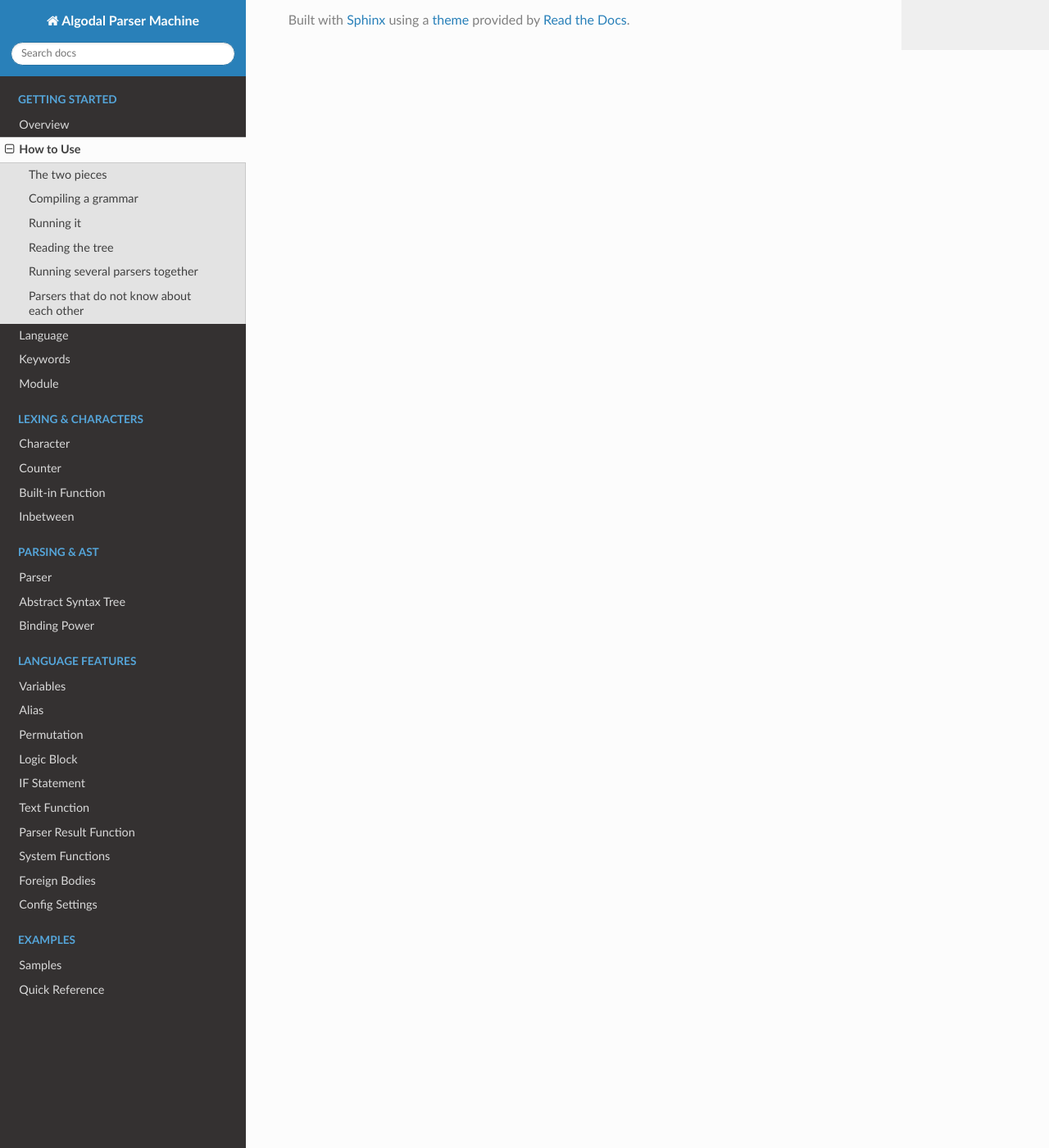
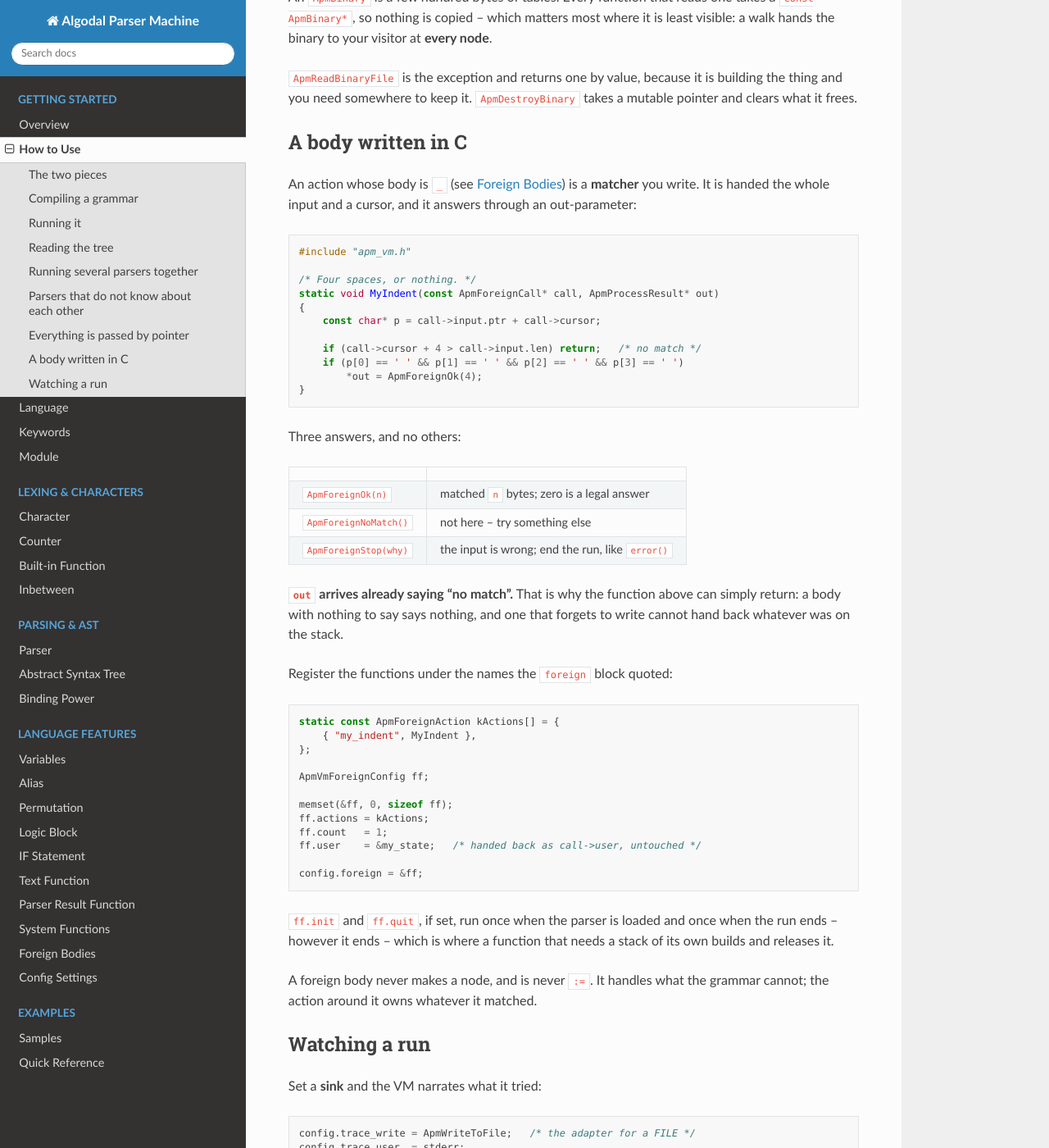
Before and after one commit to Algodal/Algodal_Parser_Machine_Manual, a Sphinx documentation site: the page built from manual/source/how_to_use.md, in a window 1280 px wide and 1400 px high, scrolled down 3256 px. Shown: the whole window at 82% size. Built offline with Sphinx 7.4.7 and the Read the Docs theme 3.1.0, drawn with Linux system fonts in a browser that asks for light colours; some of the changed text lies outside the part shown.

Commit message:
How-to: pointers, the foreign out-parameter, and the trace sink
The C API changed under it: ApmBinary is passed by pointer, a foreign
body answers through an out-parameter, and a trace goes to a sink rather
than a FILE. The page now also shows the host side of a foreign body and
how to watch a run, which it never covered.

Co-Authored-By: Claude Opus 5 <noreply@anthropic.com>
Claude-Session: https://claude.ai/code/session_01HGfLzUsYbx6Lob9ACixRYf

````diff
--- a/manual/source/how_to_use.md
+++ b/manual/source/how_to_use.md
@@ -46,18 +46,19 @@ int main(void)
     /* the text to parse */
     text = ApmReadSourceFile("input.txt", &length, &padded);
 
+    memset(&config, 0, sizeof config);   /* every setting has a default */
     config.input.ptr  = (char*)text;
     config.input.len  = length;
     config.padded_len = padded;
 
-    result = ApmVmRun(program, config);
+    result = ApmVmRun(&program, config);
 
     printf("consumed %u of %u bytes, %u root nodes\n",
            result.bytes_length, length, result.count);
 
     ApmDestroyVmResult(result);
     ApmFreeAllocatedBuffer(text);
-    ApmDestroyBinary(program);
+    ApmDestroyBinary(&program);
     return 0;
 }
 ```
@@ -71,7 +72,7 @@ int main(void)
 for (uint32_t i = 0; i < result.count; i++)
 {
     uint32_t    n = 0, v = 0;
-    const char* name  = ApmNodeNameOf(program, result.nodes[i], &n);
+    const char* name  = ApmNodeNameOf(&program, result.nodes[i], &n);
     ApmReadOnlyBuffer value = ApmGetNodeValue(result.nodes[i], (char*)text, &v);
 
     printf("%.*s = %.*s\n", (int)n, name, (int)v, (const char*)value);
@@ -109,9 +110,10 @@ int main(void)
     text   = ApmReadSourceFile("page.html", &length, &padded);
 
     set = ApmVmLinkCreate();
-    ApmVmLinkAddBinary(set, NULL, page);      /* index 0: the one that starts */
-    ApmVmLinkAddBinary(set, NULL, script);
+    ApmVmLinkAddBinary(set, NULL, &page);     /* index 0: the one that starts */
+    ApmVmLinkAddBinary(set, NULL, &script);
 
+    memset(&config, 0, sizeof config);
     config.input.ptr  = (char*)text;
     config.input.len  = length;
     config.padded_len = padded;
@@ -122,8 +124,8 @@ int main(void)
 
     ApmDestroyVmResult(result);
     ApmVmLinkDestroy(set);                    /* the set, then the binaries */
-    ApmDestroyBinary(page);
-    ApmDestroyBinary(script);
+    ApmDestroyBinary(&page);
+    ApmDestroyBinary(&script);
     ApmFreeAllocatedBuffer(text);
     return 0;
 }
@@ -157,3 +159,99 @@ what differs between them is data rather than code.
 :::{seealso}
 How one module calls into another is described in [Module](module.md).
 :::
+
+## Everything is passed by pointer
+
+An `ApmBinary` is a few hundred bytes of tables. Every function that reads one
+takes a `const ApmBinary*`, so nothing is copied -- which matters most where it
+is least visible: a walk hands the binary to your visitor at **every node**.
+
+`ApmReadBinaryFile` is the exception and returns one by value, because it is
+building the thing and you need somewhere to keep it. `ApmDestroyBinary` takes a
+mutable pointer and clears what it frees.
+
+## A body written in C
+
+An action whose body is `_` (see [Foreign Bodies](foreign.md)) is a **matcher**
+you write. It is handed the whole input and a cursor, and it answers through an
+out-parameter:
+
+```c
+#include "apm_vm.h"
+
+/* Four spaces, or nothing. */
+static void MyIndent(const ApmForeignCall* call, ApmProcessResult* out)
+{
+    const char* p = call->input.ptr + call->cursor;
+
+    if (call->cursor + 4 > call->input.len) return;   /* no match */
+    if (p[0] == ' ' && p[1] == ' ' && p[2] == ' ' && p[3] == ' ')
+        *out = ApmForeignOk(4);
+}
+```
+
+Three answers, and no others:
+
+| | |
+|---|---|
+| `ApmForeignOk(n)` | matched `n` bytes; zero is a legal answer |
+| `ApmForeignNoMatch()` | not here -- try something else |
+| `ApmForeignStop(why)` | the input is wrong; end the run, like `error()` |
+
+**`out` arrives already saying "no match".** That is why the function above can
+simply return: a body with nothing to say says nothing, and one that forgets to
+write cannot hand back whatever was on the stack.
+
+Register the functions under the names the `foreign` block quoted:
+
+```c
+static const ApmForeignAction kActions[] = {
+    { "my_indent", MyIndent },
+};
+
+ApmVmForeignConfig ff;
+
+memset(&ff, 0, sizeof ff);
+ff.actions = kActions;
+ff.count   = 1;
+ff.user    = &my_state;   /* handed back as call->user, untouched */
+
+config.foreign = &ff;
+```
+
+`ff.init` and `ff.quit`, if set, run once when the parser is loaded and once
+when the run ends -- however it ends -- which is where a function that needs a
+stack of its own builds and releases it.
+
+A foreign body never makes a node, and is never `:=`. It handles what the
+grammar cannot; the action around it owns whatever it matched.
+
+## Watching a run
+
+Set a **sink** and the VM narrates what it tried:
+
+```c
+config.trace_write = ApmWriteToFile;   /* the adapter for a FILE */
+config.trace_user  = stderr;
+config.trace_deep  = false;            /* true: a line per opcode, too */
+```
+
+The machine writes no files of its own. It hands over one finished line at a
+time as bytes, so the trace can go anywhere a function can put it -- a log
+file, a test that asserts on what came out, your own logger:
+
+```c
+static void ToBuffer(void* user, const char* bytes, size_t len)
+{
+    MyBuffer* b = (MyBuffer*)user;
+    MyBufferAppend(b, bytes, len);     /* the bytes are NOT NUL-terminated */
+}
+
+config.trace_write = ToBuffer;
+config.trace_user  = &my_buffer;
+```
+
+The bytes belong to the machine for the length of the call, so copy what you
+mean to keep. A trace costs nothing when `trace_write` is NULL: the VM ships as
+two engines, one built without any trace code at all, and that is the one an
+untraced run uses.
````
Also changed, not shown: manual/source/quick_reference.md (+1 -1 lines), 1 other file.
